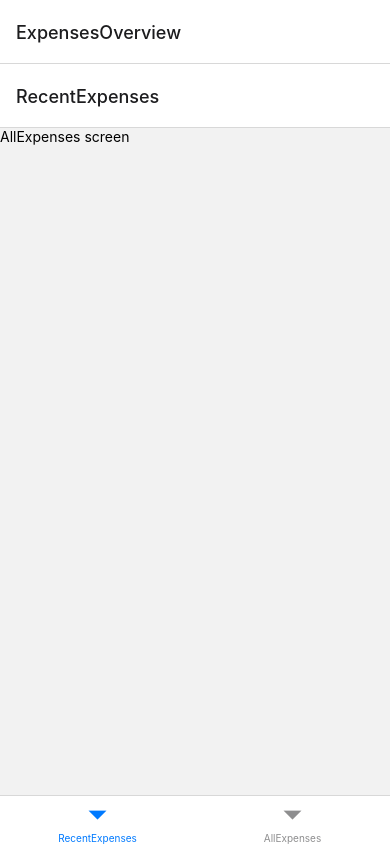
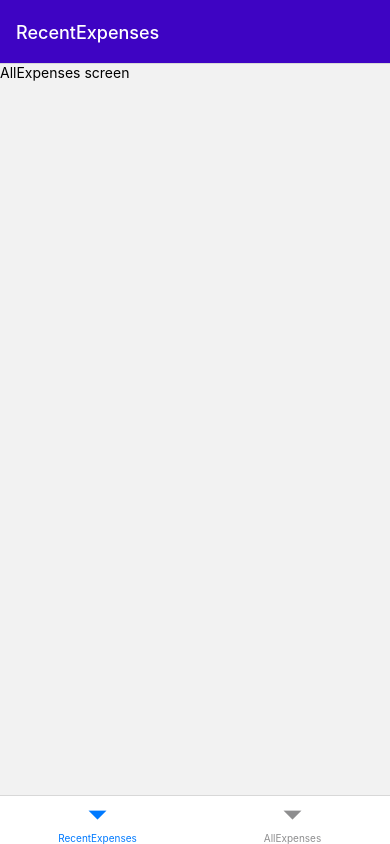
Before and after one commit to fmills89/mobile-expense-tracker, a React Native app: screen / in a window 390 px wide. Built offline with nearby package versions, Linux system fonts and the light colour scheme.

Commit message:
created global color palette

```diff
--- a/App.js
+++ b/App.js
@@ -6,6 +6,7 @@ import { createBottomTabNavigator } from '@react-navigation/bottom-tabs';
 import ManageExpense from './screens/ManageExpense';
 import RecentExpenses from './screens/RecentExpenses';
 import AllExpenses from './screens/AllExpenses';
+import { GlobalStyles } from './constants/styles';
 
 // stack const is holding an object - nav and rejustiser
 const Stack = createNativeStackNavigator();
@@ -13,7 +14,12 @@ const BottomTabs = createBottomTabNavigator();
 
 function ExpensesOverview() {
   return (
-    <BottomTabs.Navigator>
+    <BottomTabs.Navigator
+      screenOptions={{
+        headerStyle: { backgroundColor: GlobalStyles.colors.primary500 },
+        headerTintColor: 'white',
+      }}
+    >
       <BottomTabs.Screen name="RecentExpenses" component={RecentExpenses} />
       <BottomTabs.Screen name="AllExpenses" component={AllExpenses} />
     </BottomTabs.Navigator>
@@ -26,7 +32,11 @@ export default function App() {
       <StatusBar style="auto" />
       <NavigationContainer>
         <Stack.Navigator>
-          <Stack.Screen name="ExpensesOverview" component={ExpensesOverview} />
+          <Stack.Screen
+            name="ExpensesOverview"
+            component={ExpensesOverview}
+            options={{ headerShown: false }}
+          />
           <Stack.Screen name="ManageExpense" component={ManageExpense} />
         </Stack.Navigator>
       </NavigationContainer>
--- /dev/null
+++ b/constants/styles.js
@@ -0,0 +1,16 @@
+export const GlobalStyles = {
+  colors: {
+    primary50: '#e4d9fd',
+    primary100: '#c6affc',
+    primary200: '#a281f0',
+    primary400: '#5721d4',
+    primary500: '#3e04c3',
+    primary700: '#2d0689',
+    primary800: '#200364',
+    accent500: '#f7bc0c',
+    error50: '#fcc4e4',
+    error500: '#9b095c',
+    gray500: '#39324a',
+    gray700: '#221c30',
+  },
+};
```
